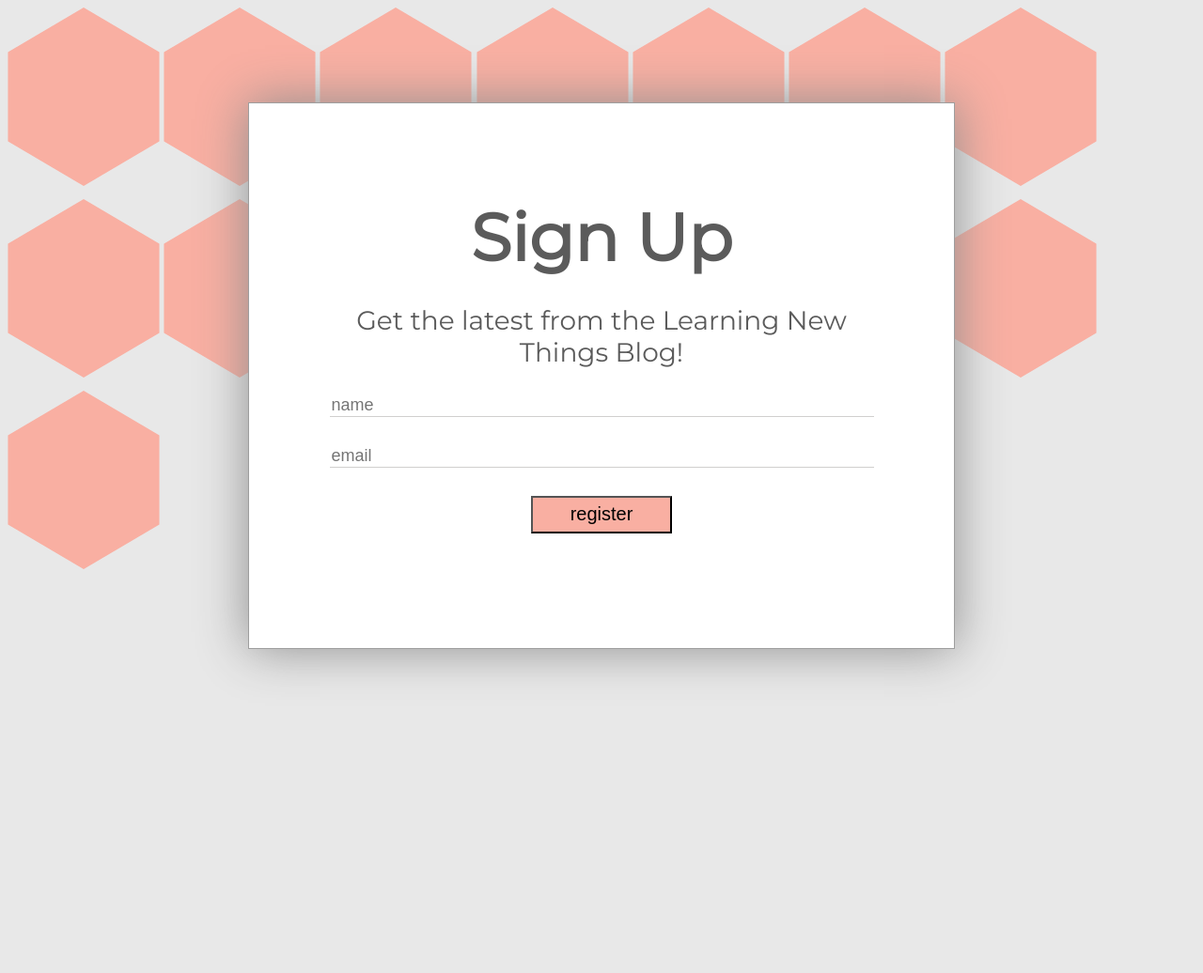
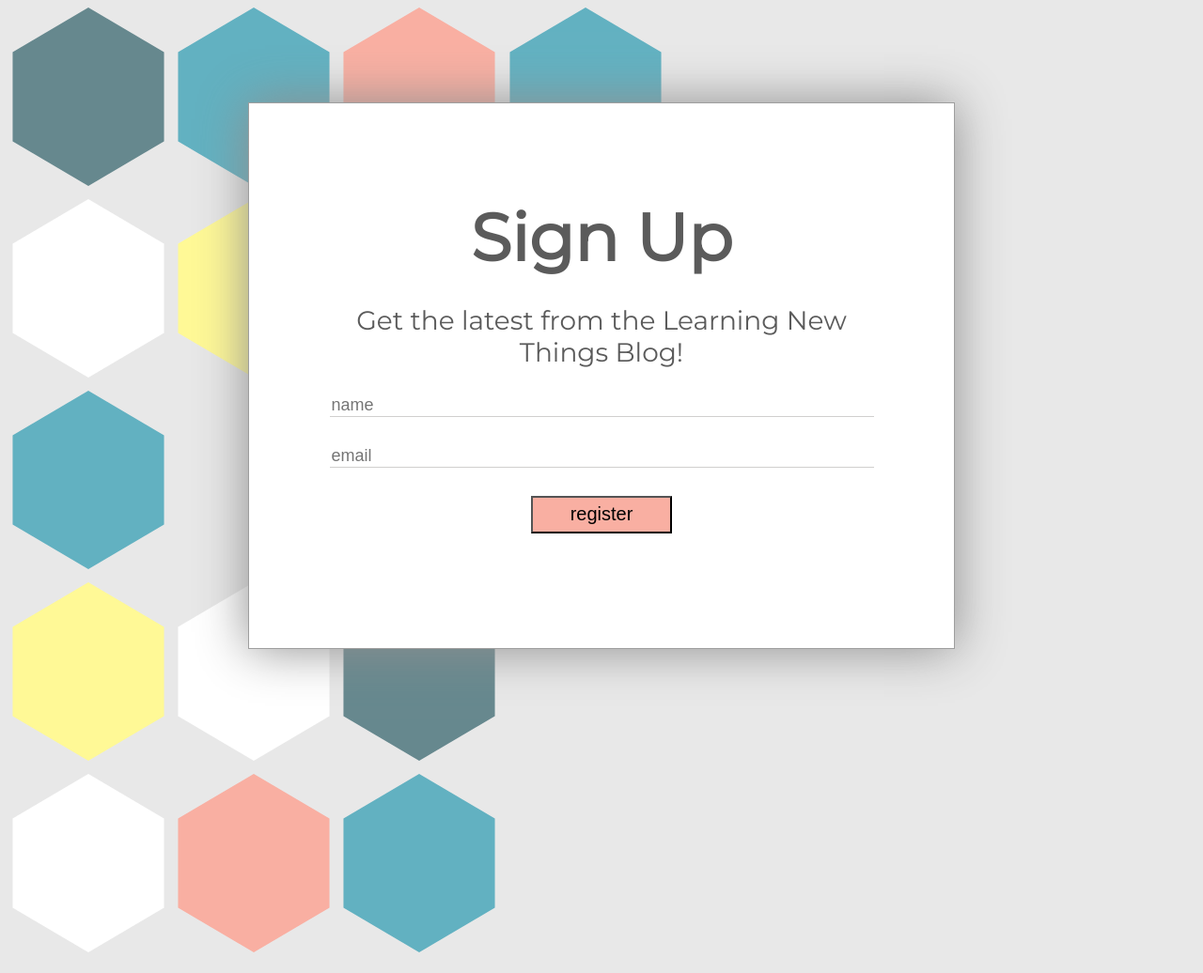
Before and after one commit to stacietaylorcima/generic_signup_page, a website: page index.html in a window 1280 px wide. Shown: the whole page at 94% size. Before the commit the page ends 800 px from the top, so only its background shows below. Drawn offline with Linux system fonts and the light colour scheme.

Commit message:
organize hexagons into div's based on which line they are on

```diff
--- a/index.html
+++ b/index.html
@@ -7,21 +7,33 @@
     <link rel="stylesheet" href="styles.css">
   </head>
   <body>
-<img src="images/hexagon.svg">
-<img src="images/hexagon.svg">
-<img src="images/hexagon.svg">
-<img src="images/hexagon.svg">
-<img src="images/hexagon.svg">
-<img src="images/hexagon.svg">
-<img src="images/hexagon.svg">
-<img src="images/hexagon.svg">
-<img src="images/hexagon.svg">
-<img src="images/hexagon.svg">
-<img src="images/hexagon.svg">
-<img src="images/hexagon.svg">
-<img src="images/hexagon.svg">
-<img src="images/hexagon.svg">
-<img src="images/hexagon.svg">
+
+    <div class="hex-line-1">
+      <img src="images/hexagon-dark.svg" class="hex">
+      <img src="images/hexagon-aqua.svg" class="hex">
+      <img src="images/hexagon-pink.svg" class="hex">
+      <img src="images/hexagon-aqua.svg" class="hex">
+    </div>
+    <div class="hex-line-2">
+      <img src="images/hexagon-white.svg" class="hex">
+      <img src="images/hexagon-yellow.svg" class="hex">
+      <img src="images/hexagon-dark.svg" class="hex">
+      <img src="images/hexagon-white.svg" class="hex">
+    </div>
+    <div class="hex-line-3">
+      <img src="images/hexagon-aqua.svg" class="hex">
+    </div>
+    <div class="hex-line-4">
+      <img src="images/hexagon-yellow.svg" class="hex">
+      <img src="images/hexagon-white.svg" class="hex">
+      <img src="images/hexagon-dark.svg" class="hex">
+    </div>
+    <div class="hex-line-5">
+      <img src="images/hexagon-white.svg" class="hex">
+      <img src="images/hexagon-pink.svg" class="hex">
+      <img src="images/hexagon-aqua.svg" class="hex">
+    </div>
+
     <div class="signup">
     <h2>Sign Up</h2>
       <p>Get the latest from the Learning New Things Blog!</p>
@@ -30,7 +42,7 @@
           <input placeholder="email" />
       </form>
       <button class="register-button">register</button>
+    </div>
 
-    </div>
   </body>
 </html>
--- a/styles.css
+++ b/styles.css
@@ -51,3 +51,7 @@ button {
   width: 150px;
   height: 40px;
 }
+
+.hex {
+  margin: 0 5px 0 5px;
+}
```
Also changed, not shown: images/hexagon-aqua.svg (added), images/hexagon-dark.svg (added), images/hexagon-pink.svg (renamed from images/hexagon.svg), images/hexagon-white.svg (added), images/hexagon-yellow.svg (added).
